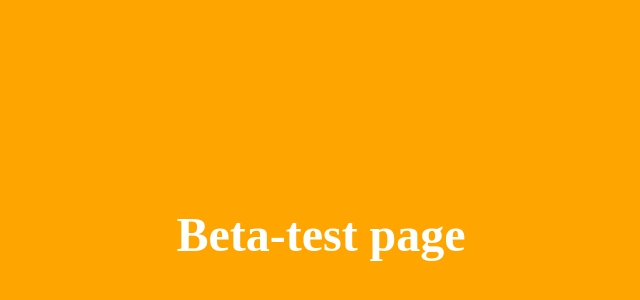
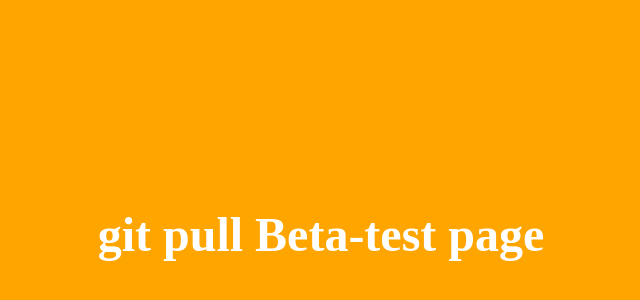
Before and after one commit to Animanz/new, a plain HTML site: page index.html in a window 1280 px wide. Shown: the part 174-474 px from the top of the page, without its empty margins (319-959 px from the left). Drawn offline with Linux system fonts and the light colour scheme.

Commit message:
pull msg

```diff
--- a/index.html
+++ b/index.html
@@ -19,6 +19,6 @@
 	</style>
 </head>
 <body>
-	<h1> Beta-test page </h1>
+	<h1> git pull Beta-test page </h1>
 </body>
 </html>
```
